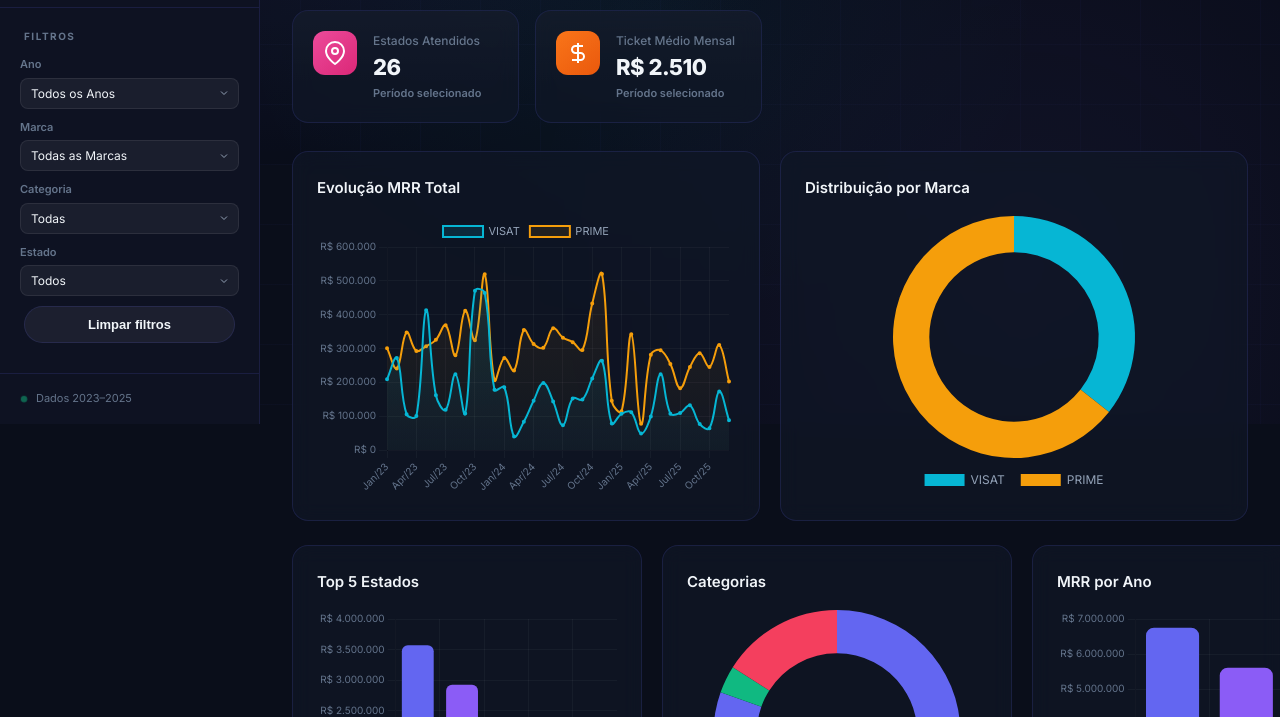
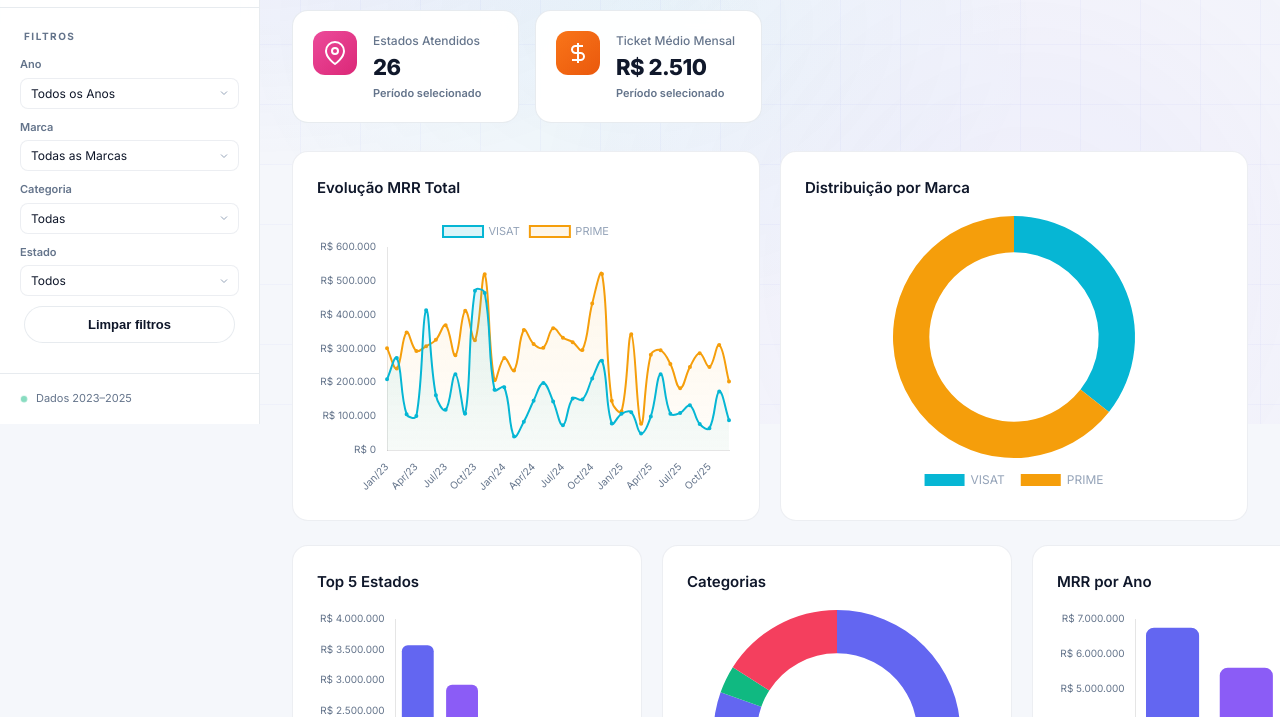
Before and after one commit to davidmaiky/site_mrr, a plain HTML site: page index.html in a window 1280 px wide. Shown: the part 376-1093 px from the top of the page. Drawn offline with nearby package versions, Linux system fonts and the light colour scheme.

Commit message:
feat: adicionar suporte a tema claro e escuro no dashboard MRR

```diff
--- a/dashboard.js
+++ b/dashboard.js
@@ -5,10 +5,12 @@ const M23 = MONTHS.slice(0,12), M24 = MONTHS.slice(12,24), M25 = MONTHS.slice(24
 const REGIONS = {N:['AC','AM','AP','PA','RO','RR','TO'],NE:['AL','BA','CE','MA','PB','PE','PI','RN','SE'],CO:['DF','GO','MS','MT'],SE:['ES','MG','RJ','SP'],S:['PR','RS','SC']};
 const COLORS = {indigo:'#6366f1',violet:'#8b5cf6',cyan:'#06b6d4',emerald:'#10b981',amber:'#f59e0b',rose:'#f43f5e',orange:'#f97316',sky:'#0ea5e9',pink:'#ec4899',lime:'#84cc16'};
 const PALETTE = Object.values(COLORS);
+const THEME_KEY = 'mrr_dashboard_theme';
+const THEMES = {LIGHT:'light', DARK:'dark'};
 const fmt = v => 'R$ '+(v||0).toLocaleString('pt-BR',{minimumFractionDigits:0,maximumFractionDigits:0});
 
 // ===== INIT =====
-fetch('data.json').then(r=>r.json()).then(d=>{RAW=prepareData(d);populateStates();applyFilters();setupNav();setupSort();setupSearch();setupClearFilters();setupExport();setupMobile();});
+fetch('data.json').then(r=>r.json()).then(d=>{RAW=prepareData(d);populateStates();applyFilters();setupNav();setupSort();setupSearch();setupClearFilters();setupExport();setupMobile();initTheme();});
 
 function prepareData(data){
   return data.map(d=>{
@@ -407,3 +409,30 @@ function closeMobile(){
   document.querySelector('.sidebar-overlay').classList.remove('active');
   document.getElementById('menu-toggle').setAttribute('aria-expanded','false');
 }
+
+function initTheme(){
+  const saved = localStorage.getItem(THEME_KEY);
+  const prefersLight = window.matchMedia('(prefers-color-scheme: light)').matches;
+  const theme = saved || (prefersLight ? THEMES.LIGHT : THEMES.DARK);
+  setTheme(theme);
+  const button = document.getElementById('theme-toggle');
+  if(button){ button.addEventListener('click', toggleTheme); }
+}
+
+function toggleTheme(){
+  const current = document.body.classList.contains('light-mode') ? THEMES.LIGHT : THEMES.DARK;
+  setTheme(current===THEMES.LIGHT ? THEMES.DARK : THEMES.LIGHT);
+}
+
+function setTheme(theme){
+  const isLight = theme===THEMES.LIGHT;
+  document.body.classList.toggle('light-mode', isLight);
+  localStorage.setItem(THEME_KEY, theme);
+  const button = document.getElementById('theme-toggle');
+  if(button){
+    button.textContent = isLight ? '🌙 Modo Escuro' : '☀️ Modo Claro';
+    button.setAttribute('aria-pressed', String(isLight));
+    button.setAttribute('aria-label', isLight ? 'Ativar modo escuro' : 'Ativar modo claro');
+  }
+  if(RAW.length){ updateAll(document.getElementById('filter-year').value); }
+}
--- a/index.html
+++ b/index.html
@@ -129,6 +129,7 @@
                     <span class="panel-pill" id="selected-filters">Filtrando: Todos os dados</span>
                 </div>
                 <span class="panel-meta" id="panel-records">0 registros carregados</span>
+                <button id="theme-toggle" class="cta-button theme-toggle" type="button" aria-pressed="false" aria-label="Ativar modo claro">☀️ Modo Claro</button>
             </div>
         <!-- Section: Overview -->
         <section class="section active" id="section-overview">
--- a/style.css
+++ b/style.css
@@ -29,7 +29,50 @@
     --shadow-lg: 0 8px 40px rgba(0,0,0,0.5);
     --transition: 0.3s cubic-bezier(0.4, 0, 0.2, 1);
 }
+body.light-mode {
+    --bg-primary: #f5f7fb;
+    --bg-secondary: #ffffff;
+    --bg-card: rgba(255, 255, 255, 0.96);
+    --bg-card-hover: rgba(243, 244, 246, 0.98);
+    --bg-sidebar: rgba(255, 255, 255, 0.95);
+    --border: rgba(148, 163, 184, 0.22);
+    --border-hover: rgba(99, 102, 241, 0.18);
+    --text-primary: #0f172a;
+    --text-secondary: #475569;
+    --text-muted: #64748b;
+    --glass-bg: rgba(255, 255, 255, 0.75);
+    --glass-border: rgba(148, 163, 184, 0.3);
+}
 
+body.light-mode .bg-gradient {
+    background:
+        radial-gradient(ellipse 600px 400px at 20% 20%, rgba(99,102,241,0.12), transparent),
+        radial-gradient(ellipse 500px 500px at 80% 80%, rgba(139,92,246,0.08), transparent),
+        radial-gradient(ellipse 400px 300px at 50% 50%, rgba(6,182,212,0.06), transparent);
+}
+
+body.light-mode .bg-grid {
+    background-image:
+        linear-gradient(rgba(99,102,241,0.04) 1px, transparent 1px),
+        linear-gradient(90deg, rgba(99,102,241,0.04) 1px, transparent 1px);
+}
+
+body.light-mode .data-table thead th {
+    background: rgba(255,255,255,0.9);
+}
+
+body.light-mode .search-box,
+body.light-mode .filter-select,
+body.light-mode .panel-header,
+body.light-mode .chart-card,
+body.light-mode .brand-card,
+body.light-mode .state-card,
+body.light-mode .data-table tbody tr,
+body.light-mode .table-wrapper {
+    border-color: rgba(148,163,184,0.18);
+}
+
+body.light-mode .sidebar { box-shadow: none; }
 /* ========== RESET & BASE ========== */
 *, *::before, *::after { box-sizing: border-box; margin: 0; padding: 0; }
 html { scroll-behavior: smooth; }
@@ -142,6 +185,8 @@ body {
     color: white; border: 1px solid transparent;
 }
 .cta-button:hover { opacity: 0.95; }
+
+.theme-toggle { min-width: 150px; }
 
 .sidebar-footer { padding: 16px 20px; border-top: 1px solid var(--border); }
 
```
